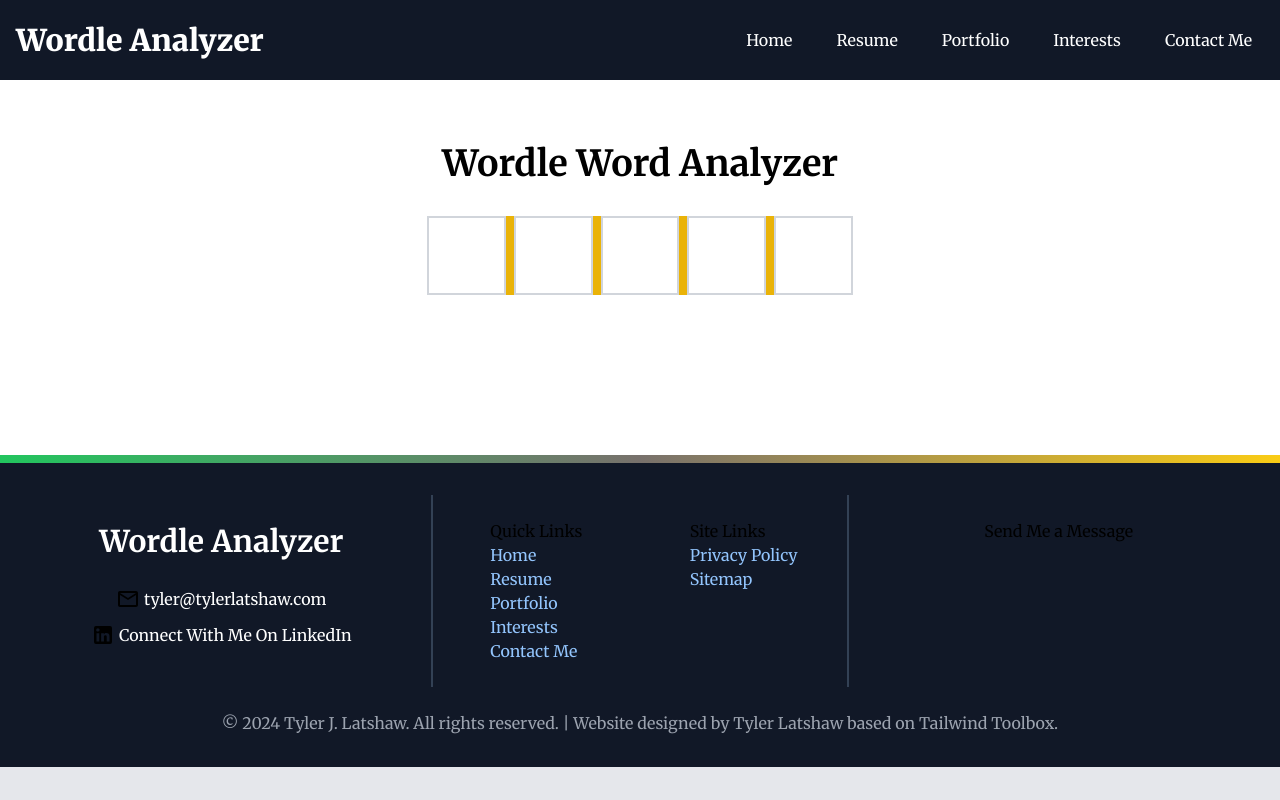
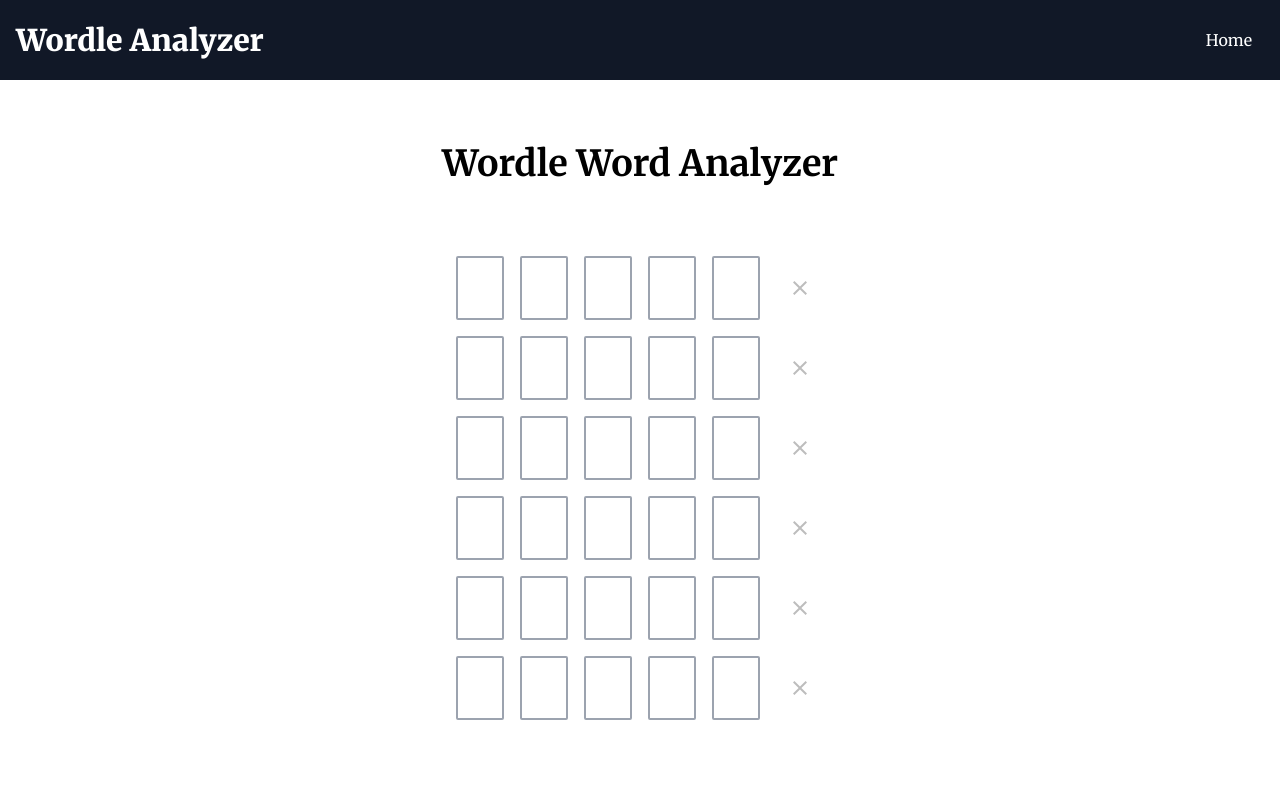
Before and after one commit to tylerlatshaw/WordleAnalyzer, a Next.js app: page / in a window 1280 px wide. Shown: the top 800 px of the page. Built offline with nearby package versions, Linux system fonts and the light colour scheme.

Commit message:
Added some base functionality

```diff
--- a/package.json
+++ b/package.json
@@ -12,10 +12,12 @@
     "@emotion/react": "^11.11.1",
     "@emotion/styled": "^11.11.0",
     "@mui/icons-material": "^5.14.16",
+    "@mui/material": "^5.15.4",
     "hamburger-react": "^2.5.0",
     "next": "14.0.1",
     "react": "^18",
-    "react-dom": "^18"
+    "react-dom": "^18",
+    "react-otp-input": "^3.1.1"
   },
   "devDependencies": {
     "@types/node": "^20",
--- a/src/app/page.tsx
+++ b/src/app/page.tsx
@@ -1,3 +1,4 @@
+import FormInput from "@/components/input-form";
 import { Metadata } from "next";
 
 export const metadata: Metadata = {
@@ -5,34 +6,22 @@ export const metadata: Metadata = {
 };
 
 export default function Page() {
+
   return <>
     <div className="h-full mx-4 md:mx-0">
-      <div className="main-content container w-full mx-auto flex flex-wrap mx-auto pt-28 md:pt-36 pb-16 md:pb-40">
+      <div className="main-content container w-full mx-auto flex flex-wrap mx-auto pt-28 md:pt-36 pb-16 md:pb-24">
 
         <h1 className="w-full pb-8 text-3xl text-black md:text-4xl font-bold text-center">Wordle Word Analyzer</h1>
 
-        <div className="w-1/3 flex mx-auto space-y-2 bg-yellow-500">
-
-          <div className="w-full flex space-x-2">
-
-            <div className="w-1/5 aspect-square bg-red-500">
-              <input className="border-2 border-gray-300 uppercase text-center w-full aspect-square" type="text" maxLength={1} />
-            </div>
-            <div className="w-1/5 aspect-square bg-red-500">
-              <input className="border-2 border-gray-300 uppercase text-center w-full aspect-square" type="text" maxLength={1} />
-            </div>
-            <div className="w-1/5 aspect-square bg-red-500">
-              <input className="border-2 border-gray-300 uppercase text-center w-full aspect-square" type="text" maxLength={1} />
-            </div>
-            <div className="w-1/5 aspect-square bg-red-500">
-              <input className="border-2 border-gray-300 uppercase text-center w-full aspect-square" type="text" maxLength={1} />
-            </div>
-            <div className="w-1/5 aspect-square bg-red-500">
-              <input className="border-2 border-gray-300 uppercase text-center w-full aspect-square" type="text" maxLength={1} />
-            </div>
-
+        <div className="flex flex-row items-center justify-center w-full my-8">
+          <div className="flex flex-col items-center justify-center">
+            <FormInput />
+            <FormInput />
+            <FormInput />
+            <FormInput />
+            <FormInput />
+            <FormInput />
           </div>
-
         </div>
 
       </div>
--- a/src/components/contact-me-form.tsx
+++ /dev/null
@@ -1,23 +0,0 @@
-import SendIcon from "@mui/icons-material/Send";
-
-export default function ContactForm() {
-    return <>
-        <form className="w-full mt-1" id="main-contact-form" method="POST" action="./includes/contact-form-handler.php">
-            <div className="relative z-0 w-full mb-3 group">
-                <input type="text" name="floating_name" id="floating_name" className="block py-2.5 px-0 w-full text-sm text-white bg-transparent border-0 border-b-2 border-gray-600 appearance-none focus:border-green-500 focus:outline-none focus:ring-0 focus:border-green-600 peer" placeholder=" " required />
-                <label htmlFor="floating_name" className="peer-focus:font-medium absolute text-sm duration-300 transform -translate-y-6 scale-75 top-3 -z-10 origin-[0] peer-focus:left-0 peer-focus:text-green-600 peer-placeholder-shown:scale-100 peer-placeholder-shown:translate-y-0 peer-focus:scale-75 peer-focus:-translate-y-6">Name</label>
-            </div>
-            <div className="relative z-0 w-full mb-3 group">
-                <input type="email" name="floating_email" id="floating_email" className="block py-2.5 px-0 w-full text-sm text-white bg-transparent border-0 border-b-2 border-gray-600 appearance-none focus:border-green-500 focus:outline-none focus:ring-0 focus:border-green-600 peer" placeholder=" " required />
-                <label htmlFor="floating_email" className="peer-focus:font-medium absolute text-sm duration-300 transform -translate-y-6 scale-75 top-3 -z-10 origin-[0] peer-focus:left-0 peer-focus:text-green-600 peer-placeholder-shown:scale-100 peer-placeholder-shown:translate-y-0 peer-focus:scale-75 peer-focus:-translate-y-6">Email</label>
-            </div>
-            <div className="relative z-0 w-full mb-3 group">
-                {/* Add grow box on click and max length */}
-                <textarea name="floating_message" id="floating_message" className="footer-textarea block py-2.5 px-0 w-full text-sm text-white bg-transparent border-0 border-b-2 border-gray-600 appearance-none focus:border-green-500 focus:outline-none focus:ring-0 focus:border-green-600 peer" placeholder=" " required></textarea>
-                <label htmlFor="floating_message" className="peer-focus:font-medium absolute text-sm duration-300 transform -translate-y-6 scale-75 top-3 -z-10 origin-[0] peer-focus:left-0 peer-focus:text-green-600 peer-placeholder-shown:scale-100 peer-placeholder-shown:translate-y-0 peer-focus:scale-75 peer-focus:-translate-y-6">Message</label>
-            </div>
-            <input type="text" name="source" id="source" className="hidden" value="Contact Me" hidden />
-            <button type="submit" className="g-recaptcha flex items-center text-white bg-green-700 hover:bg-green-800 focus:ring-2 focus:outline-none focus:ring-green-900 font-medium rounded-lg text-sm w-full sm:w-auto px-5 py-2.5 text-center" data-sitekey="reCAPTCHA_site_key" data-callback='onSubmit' data-action='submit'>Submit&nbsp;<SendIcon className="text-base flex items-center"/></button>
-        </form>
-    </>;
-}
--- a/src/components/footer.tsx
+++ b/src/components/footer.tsx
@@ -19,7 +19,7 @@ export default function Footer() {
     return (
         <>
             <div className="h-2 bg-gradient-to-r from-green-500 via-stone-500 to-yellow-400"></div>
-            <div className="w-full pb-8 md:py-8 px-3 bg-gray-900">
+            <div className="w-full pb-8 md:py-8 px-3 bg-gray-900 text-white">
                 <div className="container mx-auto">
                     <div className="grid md:grid-cols-3">
                         <div className="grid grid-col content-start w-fit mx-auto py-6">
@@ -70,7 +70,7 @@ export default function Footer() {
                     </div>
                     <div className="w-full pt-6 text-md fade-in text-gray-400">
                         <div className="text-center" id="copyright">
-                            &copy; {new Date().getFullYear()} Tyler J. Latshaw. All rights reserved. <br className="inline md:hidden" /><span className="hidden md:inline">|</span> Website designed by Tyler Latshaw based on <a href="https://github.com/tailwindtoolbox" className="hover:text-slate-400" target="_blank">Tailwind Toolbox</a>.
+                            &copy; {new Date().getFullYear()} Tyler J. Latshaw. All rights reserved.
                         </div>
                     </div>
                 </div>
--- /dev/null
+++ b/src/components/input-form.tsx
@@ -0,0 +1,93 @@
+"use client";
+
+import { Button } from "@mui/material";
+import React, { useEffect, useState } from "react";
+import OtpInput from "react-otp-input";
+import CheckIcon from "@mui/icons-material/Check";
+import CloseIcon from "@mui/icons-material/Close";
+
+type inputState = "input" | "button" | "readOnly";
+type submitState = "ineligible" | "eligible" | "submitted";
+
+export default function InputForm() {
+    const [inputState, setInputState] = useState<inputState>("input");
+    const [submitState, setSubmitState] = useState<submitState>("ineligible");
+    const [word, setWord] = useState("");
+
+    if (inputState === "input" && submitState === "ineligible" && word.length === 5) {
+        setSubmitState("eligible");
+    }
+
+    const inputField = () => {
+        if (inputState === "input") {
+            return <>
+                <OtpInput
+                    value={word}
+                    onChange={setWord}
+                    numInputs={5}
+                    renderInput={(props) => <input {...props} />}
+                    containerStyle={"text-5xl"}
+                    inputStyle={"w-[64px] m-2 border-2 border-gray-400 rounded-sm uppercase"}
+                />
+            </>;
+        } else if (inputState === "button") {
+            const array = word.split(",");
+            return <>
+                {
+                    array.map((letter) => {
+                        <Button className="">
+                            {letter}
+                        </Button>;
+                    })
+                }
+            </>;
+        } else {
+            const array = word.split(",");
+            return <>
+                {
+                    array.map((letter) => {
+                        <Button className="">
+                            {letter}
+                        </Button>;
+                    })
+                }
+            </>;
+        }
+    };
+
+    const submitButton = () => {
+
+        if (submitState === "ineligible") {
+            return <>
+                <Button disabled className="m-2 rounded-full bg-gray-300 text-gray-500">
+                    <CloseIcon />
+                </Button>
+            </>;
+        } else if (submitState === "eligible") {
+            return <>
+                <Button className="m-2 rounded-full bg-violet-400 hover:bg-violet-600 text-white" onClick={() => { setSubmitState("submitted"); setInputState("button"); }}>
+                    <CheckIcon />
+                </Button>
+            </>;
+        } else {
+            return <>
+                <Button disabled className="m-2 rounded-full bg-white">
+                </Button>
+            </>;
+        }
+    };
+
+    return (
+        <>
+            <div className="flex flex-row">
+                {
+                    inputField()
+                }
+
+                {
+                    submitButton()
+                }
+            </div>
+        </>
+    );
+}
--- a/src/components/navigation-links.ts
+++ b/src/components/navigation-links.ts
@@ -9,38 +9,10 @@ export type navigationLinkType = {
 export const navigationLinks: navigationLinkType[] = [
     {
         display: "Home",
-        link: "/homepage",
-        filepath: "src/app/(main-site)/homepage/page.tsx",
+        link: "/",
+        filepath: "src/app/page.tsx",
         changeFrequency: "monthly",
         priority: 1.0,
-    },
-    {
-        display: "Resume",
-        link: "/resume",
-        filepath: "src/app/(main-site)/resume/page.tsx",
-        changeFrequency: "monthly",
-        priority: 0.9,
-    },
-    {
-        display: "Portfolio",
-        link: "/portfolio",
-        filepath: "src/app/(main-site)/portfolio/page.tsx",
-        changeFrequency: "yearly",
-        priority: 0.8,
-    },
-    {
-        display: "Interests",
-        link: "/interests",
-        filepath: "src/app/(main-site)/interests/page.tsx",
-        changeFrequency: "weekly",
-        priority: 0.6,
-    },
-    {
-        display: "Contact Me",
-        link: "/contact-me",
-        filepath: "src/app/(main-site)/contact-me/page.tsx",
-        changeFrequency: "yearly",
-        priority: 0.7,
     }
 ];
 
@@ -48,7 +20,7 @@ export const supplementalLinks: navigationLinkType[] = [
     {
         display: "Privacy Policy",
         link: "/privacy-policy",
-        filepath: "src/app/(main-site)/privacy-policy/page.tsx",
+        filepath: "src/app/privacy-policy/page.tsx",
         changeFrequency: "yearly",
         priority: 0.1
     },
--- a/src/components/navigation.tsx
+++ b/src/components/navigation.tsx
@@ -77,7 +77,7 @@ export default function Navigation() {
 
     return (
         <>
-            <nav className="fixed md:absolute w-full right-0 top-0 z-30 bg-gray-900">
+            <nav className="fixed md:absolute w-full right-0 top-0 z-30 bg-gray-900 text-white">
                 <div className="container mx-auto p-3">
                     <div className="flex justify-between">
 
```
Also changed, not shown: 1 other file (tests, documents, lock files or other folders).
